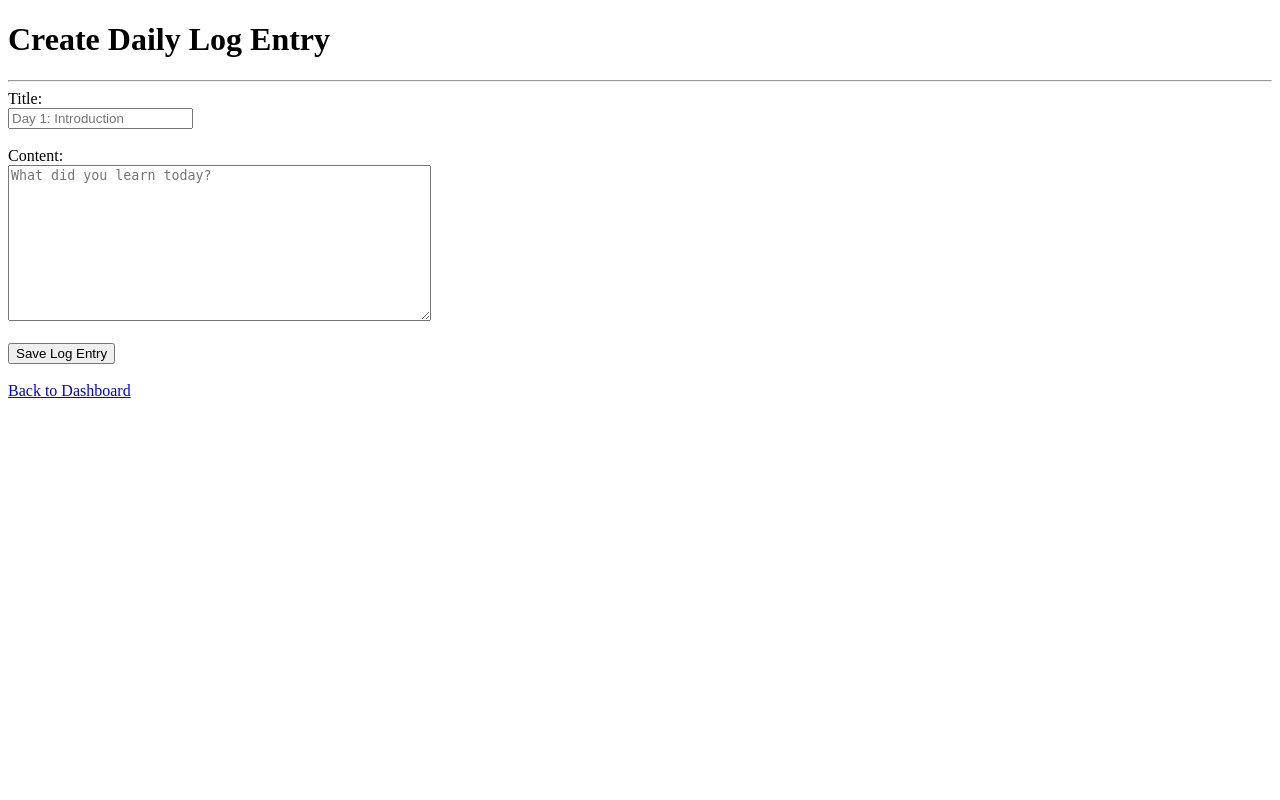
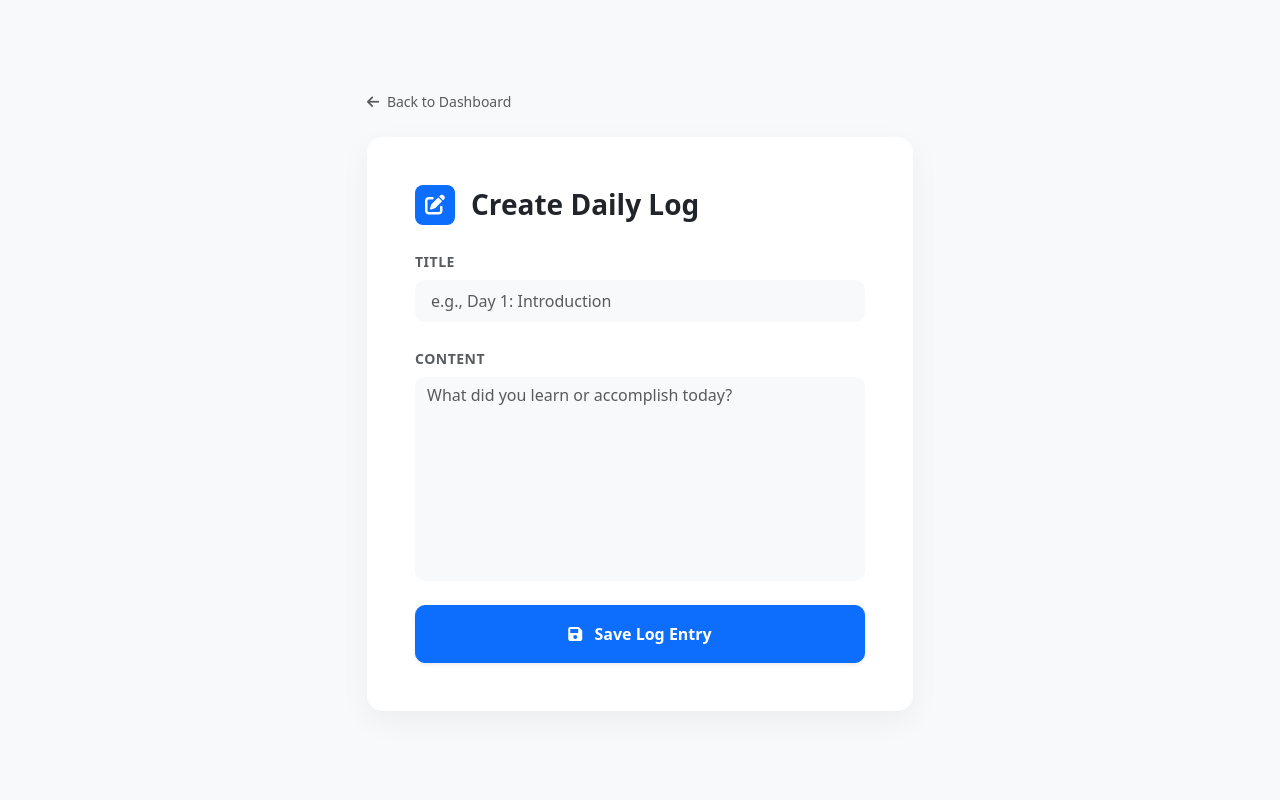
Before and after one commit to arjnilhn/InternLog, a Flask app: page /create in a window 1280 px wide. Run offline with Flask 3, Linux system fonts and the light colour scheme; the visitor is signed in with stand-in values (Sample User, id 1).

Commit message:
UI: Modernize create_log.html page to match the new minimalist dashboard design language

```diff
--- a/app.py
+++ b/app.py
@@ -100,19 +100,17 @@
 
     return render_template('create_log.html')
 
-# DELETE - Kayıt Silme
-@app.route('/delete/<int:log_id>')
+@app.route('/delete/<int:log_id>', methods=['POST'])
+@login_required
 def delete_log(log_id):
-    if 'user_id' not in session:
-        return redirect(url_for('login'))
-
     conn = get_db_connection()
-    # Güvenlik Kontrolü: Sadece kendi kaydını silebilir
     conn.execute('DELETE FROM logs WHERE id = ? AND user_id = ?', (log_id, session['user_id']))
     conn.commit()
     conn.close()
-     # delete
-    flash('Log entry deleted successfully!', 'info')
+
+    # Kullanıcıya gidecek mesaj burada:
+    flash('Log entry successfully deleted!', 'success')
+
     return redirect(url_for('dashboard'))
 
 # EDIT - Kayıt Düzenleme
--- a/templates/create_log.html
+++ b/templates/create_log.html
@@ -2,25 +2,57 @@
 <html lang="en">
 <head>
     <meta charset="UTF-8">
+    <meta name="viewport" content="width=device-width, initial-scale=1.0">
     <title>New Log - InternLog</title>
+    <link href="https://cdn.jsdelivr.net/npm/bootstrap@5.3.0/dist/css/bootstrap.min.css" rel="stylesheet">
+    <link rel="stylesheet" href="https://cdnjs.cloudflare.com/ajax/libs/font-awesome/6.0.0/css/all.min.css">
+    <style>
+        body { background-color: #f8f9fa; min-height: 100vh; display: flex; align-items: center; }
+        .card { border: none; border-radius: 15px; box-shadow: 0 10px 30px rgba(0,0,0,0.05); }
+        .form-control:focus { border-color: #0d6efd; box-shadow: 0 0 0 0.25rem rgba(13, 110, 253, 0.15); }
+        .btn-primary { border-radius: 10px; padding: 10px 20px; }
+    </style>
 </head>
 <body>
-    <h1>Create Daily Log Entry</h1>
-    <hr>
-    <form action="/create" method="POST">
-        <div>
-            <label>Title:</label><br>
-            <input type="text" name="title" required placeholder="Day 1: Introduction">
+
+<div class="container py-5">
+    <div class="row justify-content-center">
+        <div class="col-md-8 col-lg-6">
+
+            <div class="mb-4">
+                <a href="/dashboard" class="text-decoration-none small text-muted">
+                    <i class="fas fa-arrow-left me-1"></i> Back to Dashboard
+                </a>
+            </div>
+
+            <div class="card p-4 p-md-5 bg-white">
+                <div class="d-flex align-items-center mb-4">
+                    <div class="bg-primary text-white rounded-3 p-2 me-3 d-flex align-items-center justify-content-center" style="width: 40px; height: 40px;">
+                        <i class="fas fa-pen-to-square fs-5"></i>
+                    </div>
+                    <h3 class="fw-bold m-0 text-dark">Create Daily Log</h3>
+                </div>
+
+                <form action="/create" method="POST">
+                    <div class="mb-4">
+                        <label class="form-label text-muted small fw-bold text-uppercase" style="letter-spacing: 0.5px;">Title</label>
+                        <input type="text" name="title" class="form-control form-control-lg bg-light border-0" style="border-radius: 10px; font-size: 1rem;" required placeholder="e.g., Day 1: Introduction">
+                    </div>
+
+                    <div class="mb-4">
+                        <label class="form-label text-muted small fw-bold text-uppercase" style="letter-spacing: 0.5px;">Content</label>
+                        <textarea name="content" rows="8" class="form-control bg-light border-0" style="border-radius: 10px; font-size: 1rem; resize: none;" required placeholder="What did you learn or accomplish today?"></textarea>
+                    </div>
+
+                    <button type="submit" class="btn btn-primary w-100 fw-bold shadow-sm py-3">
+                        <i class="fas fa-save me-2"></i> Save Log Entry
+                    </button>
+                </form>
+            </div>
+
         </div>
-        <br>
-        <div>
-            <label>Content:</label><br>
-            <textarea name="content" rows="10" cols="50" required placeholder="What did you learn today?"></textarea>
-        </div>
-        <br>
-        <button type="submit">Save Log Entry</button>
-    </form>
-    <br>
-    <a href="/dashboard">Back to Dashboard</a>
+    </div>
+</div>
+
 </body>
 </html>
```
Also changed, not shown: templates/dashboard.html (+39 -7 lines).
